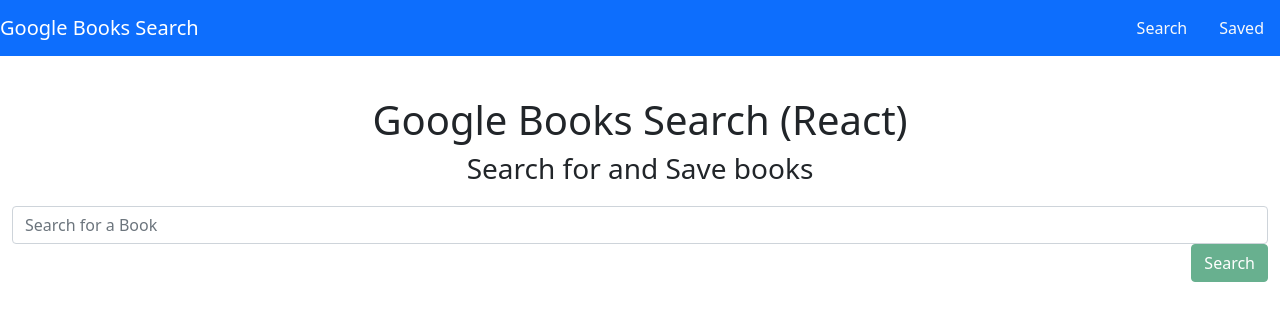
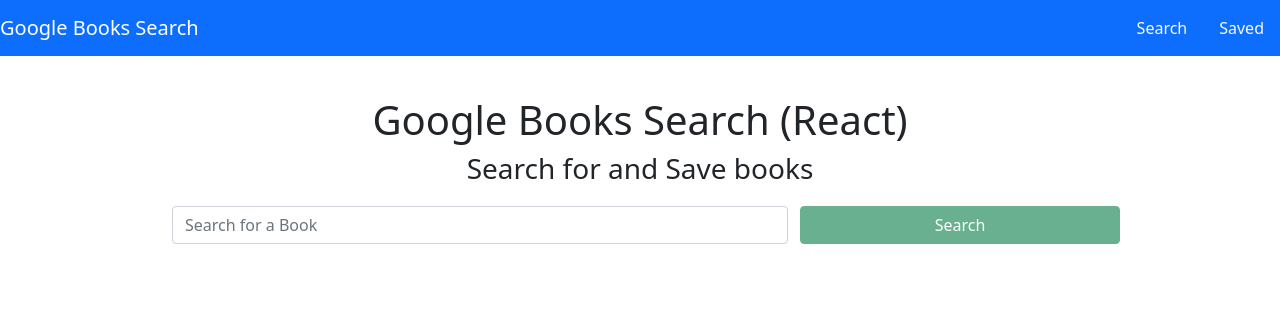
Before and after one commit to riraq/Book_Search, a React (Create React App) app in the folder client/: page / in a window 1280 px wide. Shown: the top 320 px of the page. Built offline with nearby package versions, Linux system fonts and the light colour scheme.

Commit message:
added some styling

```diff
--- a/client/src/components/Form/index.js
+++ b/client/src/components/Form/index.js
@@ -4,7 +4,7 @@
 
 export function Input(props) {
   return (
-    <div className="form-group">
+    <div className="form-group w-50">
       <input className="form-control" {...props} />
     </div>
   );
@@ -12,7 +12,7 @@
 
 export function FormBtn(props) {
   return (
-    <button {...props} style={{ float: "right", marginBottom: 10 }} className="btn btn-success">
+    <button {...props} style={{ float: "right", marginBottom: 10 }} className="btn btn-success w-25">
       {props.children}
     </button>
   );
--- a/client/src/pages/Saved.js
+++ b/client/src/pages/Saved.js
@@ -63,7 +63,7 @@
             ))}
           </List>
           ) : (
-            <div></div>
+            <h3 className="col text-center">Nothing saved yet!</h3>
           )
         }
           </Col>
--- a/client/src/pages/Search.js
+++ b/client/src/pages/Search.js
@@ -84,7 +84,7 @@
             <h1>Google Books Search (React)</h1>
             <h3>Search for and Save books</h3>
           </Jumbotron>
-          <form>
+          <form className="row d-flex justify-content-center">
             <Input
               onChange={handleInputChange}
               name="title"
```
